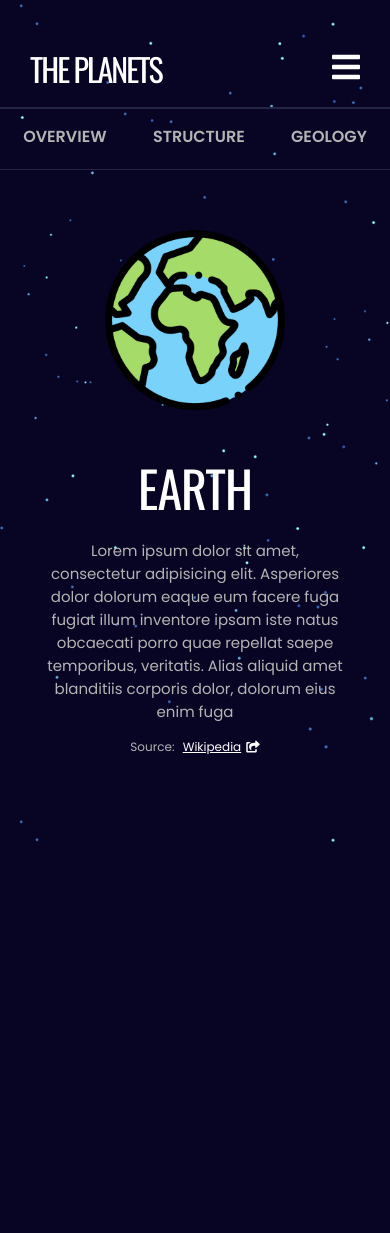
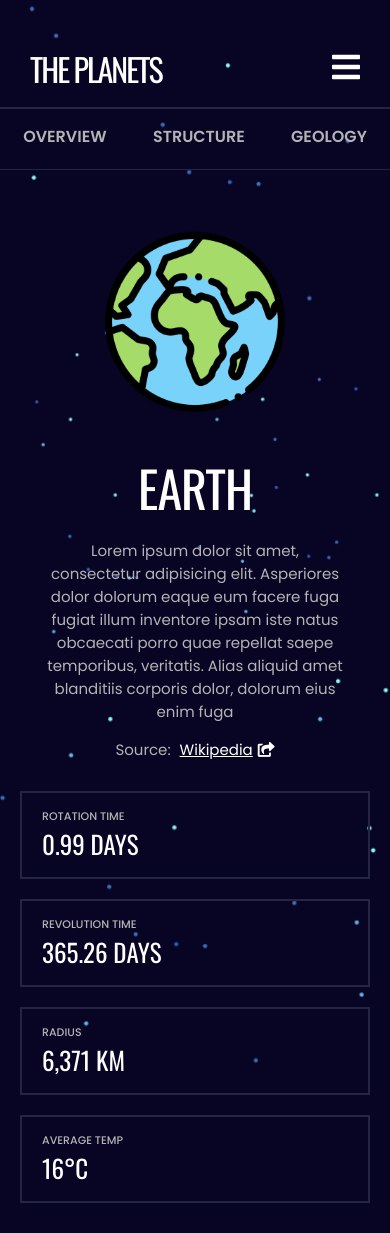
Before and after one commit to angyRincon/Planets_Fact_Site, a React (Create React App) app: page / in a window 390 px wide. Before the commit the page ends 844 px from the top, so only its background shows below. Built offline with nearby package versions, Linux system fonts and the light colour scheme.

Commit message:
Added details section and fixed responsive design

```diff
--- a/src/Components/Container.tsx
+++ b/src/Components/Container.tsx
@@ -34,8 +34,8 @@ export const Container = () => {
                     </div>
                 </div>
             </div>
+            <Details/>
 
-            {/*<Details/>*/}
         </>
     )
 }
--- a/src/index.css
+++ b/src/index.css
@@ -112,9 +112,10 @@ nav ul li a.active {
 
 .container {
     display: grid;
-    grid-template-columns: repeat(auto-fill, minmax(50px, 500px) );
+    grid-template-columns: repeat(auto-fit, minmax(50px, 500px) );
     justify-content: center;
     align-items: center;
+    align-content: center;
 }
 
 .container img {
@@ -204,17 +205,23 @@ nav ul li a.active {
 .details-container {
     display: grid;
     gap: 20px;
-    grid-template-columns: repeat(4, 1fr);
-    grid-template-rows: repeat(1, 1fr);
+    grid-template-columns: repeat(4, 200px);
     justify-content: center;
     align-items: center;
-    margin: 20px 250px;
     color: #fff;
+    margin-top: 30px;
 }
 
 .details-container .detail-item {
     border: 2px solid #242444;
     padding: 15px 20px;
+    transition: all 0.3s ease-in;
+}
+
+.details-container .detail-item:hover {
+    -webkit-transform: translateY(-5px);
+    transform: translateY(-5px);
+    background: #242444;
 }
 
 .details-container .detail-item h6 {
@@ -285,6 +292,10 @@ nav ul li a.active {
         font-weight: 400;
     }
 
+    .container .content .description a {
+        font-size: 15px;
+    }
+
     .buttons {
         width: 40%;
     }
@@ -293,9 +304,16 @@ nav ul li a.active {
         font-size: 14px;
         padding: 15px;
     }
+
+    .details-container {
+        grid-template-columns: repeat(4, 1fr) !important;
+        padding: 0 30px;
+        margin-top: -30px;
+        margin-bottom: 30px;
+    }
 }
 
-@media (min-width: 200px) and (max-width: 670px) {
+@media (min-width: 200px) and (max-width: 775px) {
     .navbar {
         flex-direction: row;
         margin-bottom: 0;
@@ -391,8 +409,13 @@ nav ul li a.active {
     .container .content {
         text-align: center;
         margin: auto;
-        width: auto;
     }
+
+    .details-container {
+        grid-template-columns: repeat(1, 1fr) !important;
+        padding: 0 20px;
+    }
+
 }
 
 @media (max-width: 492px) {
@@ -404,4 +427,5 @@ nav ul li a.active {
         align-items: center;
         align-content: center;
     }
+
 }
```
